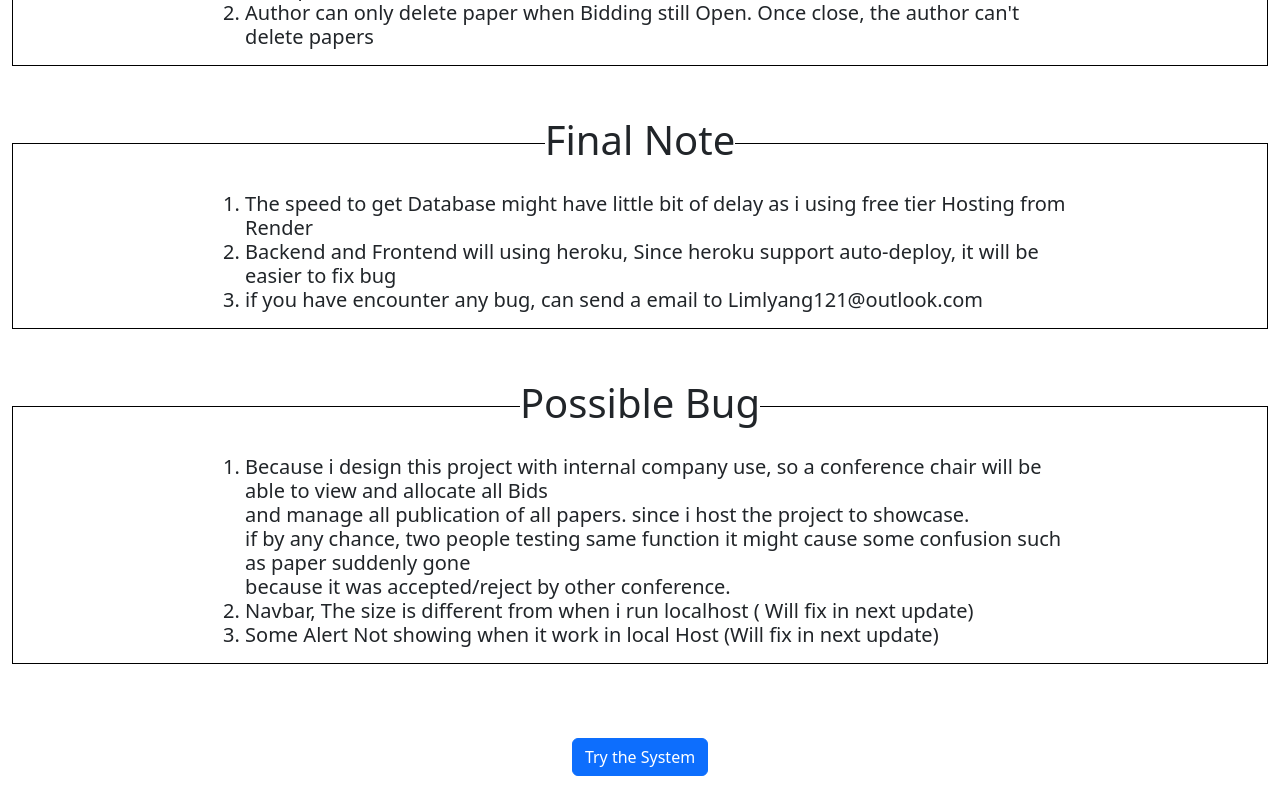
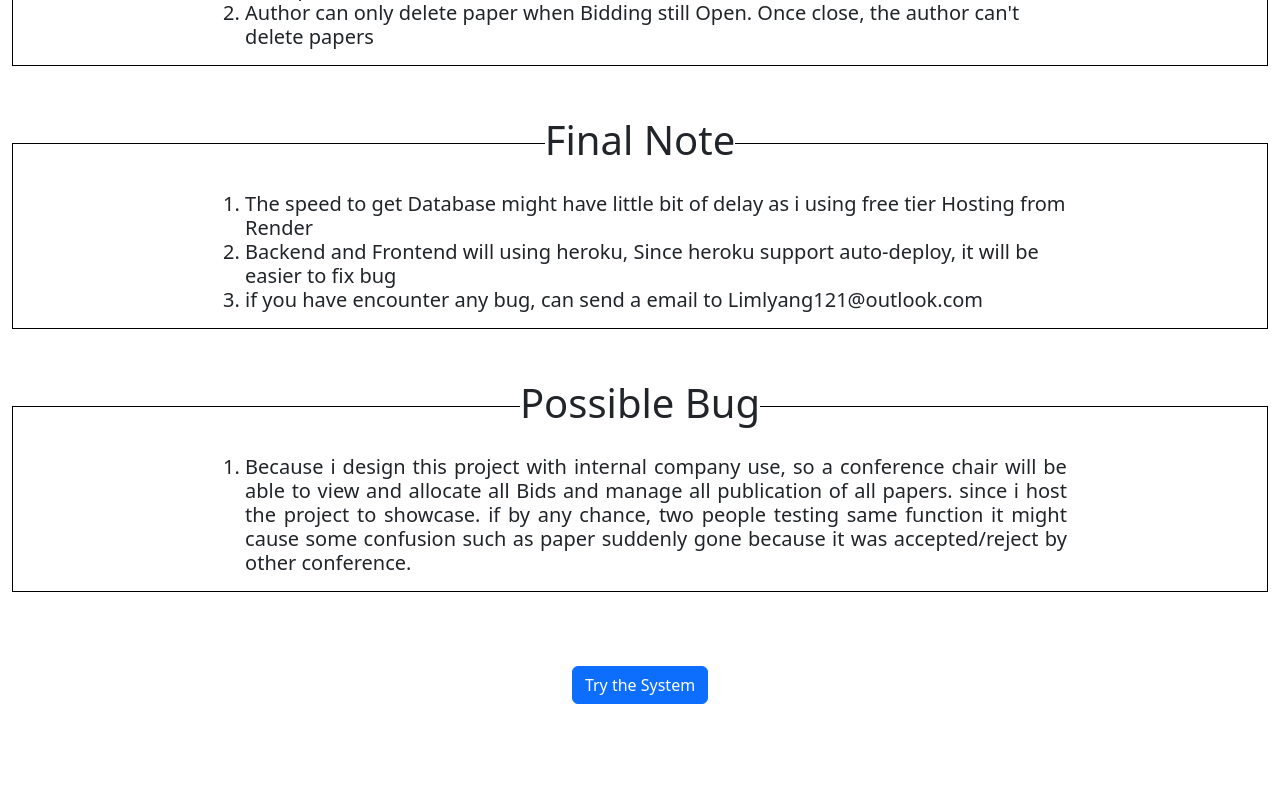
Before and after one commit to limlyang121/Front-end-Research, a React (Create React App) app: page / in a window 1280 px wide. Shown: the part 1215-2015 px from the top of the page. After the commit the page ends 1943 px from the top, so only its background shows below. Built offline with nearby package versions, Linux system fonts and the light colour scheme.

Commit message:
Solve the Navbar and add some loading animation

```diff
--- a/src/Admin/ProfileEdit.js
+++ b/src/Admin/ProfileEdit.js
@@ -31,7 +31,7 @@ function ProfileEdit() {
         }
 
 
-    }, [])
+    }, [name])
 
     const handleChange = (event) => {
         const { name, value } = event.target;
--- a/src/Author/PaperEdit.js
+++ b/src/Author/PaperEdit.js
@@ -130,7 +130,7 @@ function PaperEdit() {
             <AppNavbar />
             <AuthorSecurity />
 
-            <Container>
+            <Container fluid>
 
                 {loading ? (
                     <div style={{ textAlign: 'center', margin: '20px' }}>
--- a/src/Author/Test/GoogleDriveUpload.js
+++ b/src/Author/Test/GoogleDriveUpload.js
@@ -24,7 +24,7 @@ function GoogleDriveUpload() {
 
       let response = await addPapersTest(formData);
 
-      // alert(response)
+      alert(response)
 
     };
 
--- a/src/ConferenceChair/ConferenceAllReviewerReviews.js
+++ b/src/ConferenceChair/ConferenceAllReviewerReviews.js
@@ -40,7 +40,7 @@ function ConferenceAllReviewerReviews() {
 
         fetchAllReviewsByPaperID(id);
 
-    }, [id, status])
+    }, [id, status, navigate])
 
     return (
         <div>
--- a/src/ErrorBoundary.js
+++ b/src/ErrorBoundary.js
@@ -1,4 +1,4 @@
-import React, { Component } from 'react';
+import React from 'react';
 
 
 function logErrorToMyService(error, errorInfo) {
--- a/src/General/Login.js
+++ b/src/General/Login.js
@@ -2,6 +2,7 @@ import React, { useState } from "react";
 import { useNavigate } from 'react-router-dom';
 import { LoginUser } from "./Axios";
 import { storeTokenData } from "./Axios";
+import { CircularProgress } from "@material-ui/core";
 
 
 import "./Login.css";
@@ -10,11 +11,14 @@ import LoginSessionCheck from "./LoginSessionCheck";
 function Login() {
   // React States
   const [errorMessages, setErrorMessages] = useState("");
+  const [loading, setLoading] = useState(false)
   const navigate = useNavigate();
 
   const handleSubmit = async (event) => {
     //Prevent page reload
     event.preventDefault();
+    setErrorMessages("")
+    setLoading(true)
 
     const formData = new FormData(event.target)
     const data = Object.fromEntries(formData.entries())
@@ -24,9 +28,10 @@ function Login() {
       storeTokenData(tokenData)
       navigate("/home")
     } catch (error) {
-      alert (JSON.stringify(error))
       const errorMessage = error.response.data.message
       setErrorMessages(errorMessage)
+    } finally {
+      setLoading(false);
     }
 
   };
@@ -38,6 +43,8 @@ function Login() {
       </div>
     );
   };
+
+
   // JSX code for login form
   const renderForm = (
     <div className="form">
@@ -55,8 +62,14 @@ function Login() {
         </div>
 
         <div className="button-container">
-          <input type="submit" />
+
+          {loading ? (
+            <CircularProgress />
+          ) : (
+            <input type="submit" />
+          )}
         </div>
+
 
       </form>
     </div>
--- a/src/LandingPage.js
+++ b/src/LandingPage.js
@@ -161,16 +161,12 @@ const LandingPage = () => {
             <h5>
               <ol style={{ textAlign: "left" }} >
                 <li>
-                  Because i design this project with internal company use, so a conference chair will be able to view and allocate all Bids  <br />
-                  and manage all publication  of all papers. since i host the project to showcase. <br />
-                  if by any chance, two people testing same function it might cause some confusion such as paper suddenly gone <br />
-                  because it was accepted/reject by other conference.
-                </li>
-                <li>
-                  Navbar, The size is different from when i run localhost ( Will fix in next update)
-                </li>
-                <li>
-                  Some Alert Not showing when it work in local Host (Will fix in next update)
+                  <p style={{textAlign:"justify"}}>
+                    Because i design this project with internal company use, so a conference chair will be able to view and allocate all Bids
+                    and manage all publication  of all papers. since i host the project to showcase.
+                    if by any chance, two people testing same function it might cause some confusion such as paper suddenly gone
+                    because it was accepted/reject by other conference.
+                  </p>
                 </li>
 
               </ol>
--- /dev/null
+++ b/src/Navbar/AppNavBar.css
@@ -0,0 +1,4 @@
+.custom-navbar {
+    display: contents;
+    align-items: center;
+  }
--- a/src/Navbar/AppNavbar.js
+++ b/src/Navbar/AppNavbar.js
@@ -4,6 +4,7 @@ import { Link } from 'react-router-dom';
 import { logout } from '../General/Axios';
 import { useNavigate } from 'react-router-dom';
 import SessionCheck from '../Security/SessionCheck';
+import "./AppNavbar"
 
 
 const AppNavbar = () => {
@@ -38,17 +39,15 @@ const AppNavbar = () => {
     <>
       <SessionCheck />
 
-      <Navbar color="dark" dark expand="md">
+      <Navbar color="dark" dark expand="md" >
         <Container fluid>
-
-          <NavbarBrand tag={Link} to="/home" ><h2>Home</h2></NavbarBrand>
-
+          <div style={{display:"flex"}} >
+            <NavbarBrand tag={Link} to="/home"  ><h2>Home</h2></NavbarBrand>
             <NavbarToggler onClick={() => { setIsOpen(!isOpen) }} />
             <Collapse isOpen={isOpen} navbar>
               {myRole.includes("ADMIN") && (
-
-              <Nav className='justify-content-start' style={{ width: "100%", gap: "10px" }} navbar>
-                <NavItem>
+                <Nav className='justify-content-start ' style={{ width: "100%", gap: "10px" }} navbar>
+                  <NavItem >
                     <Button>
                       <Link to={"/admin/users"} style={{ textDecoration: "none", color: "white" }}>
                         User Accounts
@@ -144,14 +143,6 @@ const AppNavbar = () => {
 
 
               <Nav className="justify-content-end" style={{ width: "100%", gap: "10px" }} navbar>
-              {/* <NavItem>
-                <Button>
-                  <Link to={"/users"} style={{ textDecoration: "none" }}>
-                    <NavbarText>My Profile</NavbarText>
-                  </Link>
-                </Button>
-              </NavItem> */}
-
                 <NavItem>
                   <Form onSubmit={logoutButton} method="post">
                     <FormGroup>
@@ -163,6 +154,8 @@ const AppNavbar = () => {
                 </NavItem>
               </Nav>
             </Collapse>
+          </div>
+
         </Container>
 
       </Navbar>
--- a/src/Reviewer/ReviewerReviewForm.js
+++ b/src/Reviewer/ReviewerReviewForm.js
@@ -33,6 +33,7 @@ function ReviewerReviewForm() {
     const { status } = useParams()
     const [reviews, setReviews] = React.useState(reviewsForm)
     const [loading, setLoading] = React.useState(true);
+    const [buttonLoading, setButtonLoading] = React.useState(false)
     const navigate = useNavigate()
 
 
@@ -83,6 +84,7 @@ function ReviewerReviewForm() {
 
     const handleSubmit = async (event) => {
         event.preventDefault();
+        setButtonLoading(true)
         try {
             if (status === 'new') {
                 await SubmitReviewAPI(reviews).then((response) => {
@@ -94,10 +96,11 @@ function ReviewerReviewForm() {
                 })
 
             }
-
             navigate('/reviewer/reviews');
-        } catch {
-            alert("Username existed")
+        } catch (error) {
+            displayErrorMessage(error, navigate, null);
+        } finally {
+            setButtonLoading(false)
         }
     }
 
@@ -143,7 +146,13 @@ function ReviewerReviewForm() {
 
                             <br />
 
-                            <Button type='submit' color='primary'>Submit Review  </Button>
+                            {buttonLoading ? (
+                                <CircularProgress />
+                            ) : (
+                                <Button type='submit' color='primary'>Submit Review  </Button>
+                            )}
+
+
 
                         </Form>
                     </div>
```
Also changed, not shown: src/App.css (line endings or trailing spaces). Lines whose indentation alone changed are shown as unchanged.
